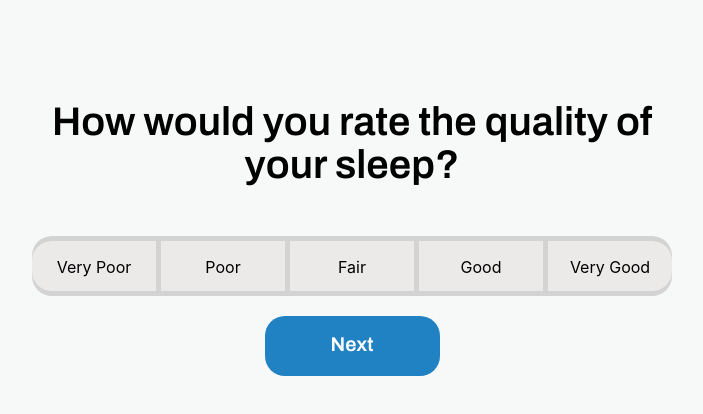
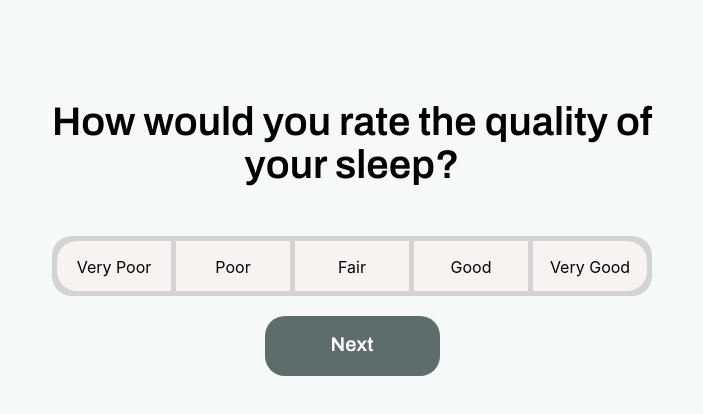
Before and after one commit to cml2021/sleepTracker, a React (Create React App) app in the folder sleep-ui/: page /entry-quality in a window 1280 px wide. Shown: the top 414 px of the page, without its empty margins (288-991 px from the left). Built offline with nearby package versions, Linux system fonts and the light colour scheme; the HTML template or start-up script is replaced by a standard one.

Commit message:
Added selection handling for rating option

```diff
--- a/sleep-ui/src/App.css
+++ b/sleep-ui/src/App.css
@@ -94,6 +94,8 @@
 
 .rating-scale {
     width: 50%;
+    max-width: 600px;
+    min-width: 450px;
     height: 60px;
     background-color: lightgray;
     margin: 0 auto;
@@ -104,23 +106,30 @@
     gap: 5px;
 }
 
-.rating-option {
-    width: 138px;
+.rating-option, .rating-option-selected {
     height: 50px;
-    background-color: rgb(236, 233, 233);
+    background-color: rgb(248, 243, 243);
     text-align: center;
     color: black;
     cursor: pointer;
 }
 
-.rating-option:hover {
-    background-color:#63D2FF;
+.rating-option-selected {
+    background-color: #63D2FF;
+    font-weight: 600;
 }
 
-.rating-option:first-child {
-    border-radius: 20px 0 0 20px;
+.rating-option:hover {
+    background-color: darkgray;
+    font-weight: 600;
 }
 
-.rating-option:last-child {
+.rating-option:first-child, .rating-option-selected:first-child {
+    border-radius: 20px 0 0 20px;
+    margin-left: 5px;
+}
+
+.rating-option:last-child, .rating-option-selected:last-child {
     border-radius: 0 20px 20px 0;
+    margin-right: 5px;
 }
--- a/sleep-ui/src/pages/CreateEntry/EntrySleepQuality.js
+++ b/sleep-ui/src/pages/CreateEntry/EntrySleepQuality.js
@@ -2,17 +2,15 @@
 import RatingScale from "../../ui-components/RatingScale";
 import Button from "../../ui-components/Button";
 
-function EntrySleepQuality() {
+function EntrySleepQuality({qualityRating, setQualityRating}) {
 
     const [options, setOptions] = useState(["Very Poor", "Poor", "Fair", "Good", "Very Good"])
-
-    // TODO: dynamically calculate width of options, set max/min width on scale, add selected state dynamic class
 
     return (
         <div>
             <h2>How would you rate the quality of your sleep?</h2>
-            <RatingScale options={options}/>
-            <Button buttonText={"Next"}/>
+            <RatingScale options={options} qualityRating={qualityRating} setQualityRating={setQualityRating} />
+            <Button active={qualityRating === "" ? false : true} buttonText={"Next"}/>
         </div>
     )
 };
--- a/sleep-ui/src/ui-components/RatingOption.js
+++ b/sleep-ui/src/ui-components/RatingOption.js
@@ -1,8 +1,28 @@
-import React from "react";
+import React, {useEffect} from "react";
 
-function RatingOption({value}) {
+function RatingOption({value, numOptions, selection, setSelection}) {
+
+    // set isSelected based on selection state var
+    const isSelected = selection === value ? true : false;
+
+    // Set selection state var to component's value on click
+    const onSetSelection = (e) => {
+        e.preventDefault();
+        setSelection(value);
+    }
+
+    // calculate width of component based on number of options in RatingScale
+    const optionWidth = (numOptions) => {
+        const frac = 100 / numOptions;
+        const percent = frac.toString() + "%";
+        return percent;
+    }
+
     return (
-        <div className="rating-option">
+        <div
+            className={isSelected === true ? "rating-option-selected" : "rating-option"}
+            onClick={onSetSelection}
+            style={{width: optionWidth(numOptions)}}>
             <p>{value}</p>
         </div>
     )
--- a/sleep-ui/src/ui-components/RatingScale.js
+++ b/sleep-ui/src/ui-components/RatingScale.js
@@ -1,13 +1,19 @@
 import React from "react";
 import RatingOption from "./RatingOption";
 
-// set width based on number of options
-
-function RatingScale({ options }) {
+function RatingScale({ options, qualityRating, setQualityRating }) {
 
     return (
         <div className="rating-scale">
-            {options.map((option, i) => <RatingOption key={i} value={option}/>)}
+            {options.map((option, i) =>
+                <RatingOption
+                    key={i}
+                    value={option}
+                    numOptions={options.length}
+                    selection={qualityRating}
+                    setSelection={setQualityRating}
+                />
+                )}
         </div>
     )
 };
```
